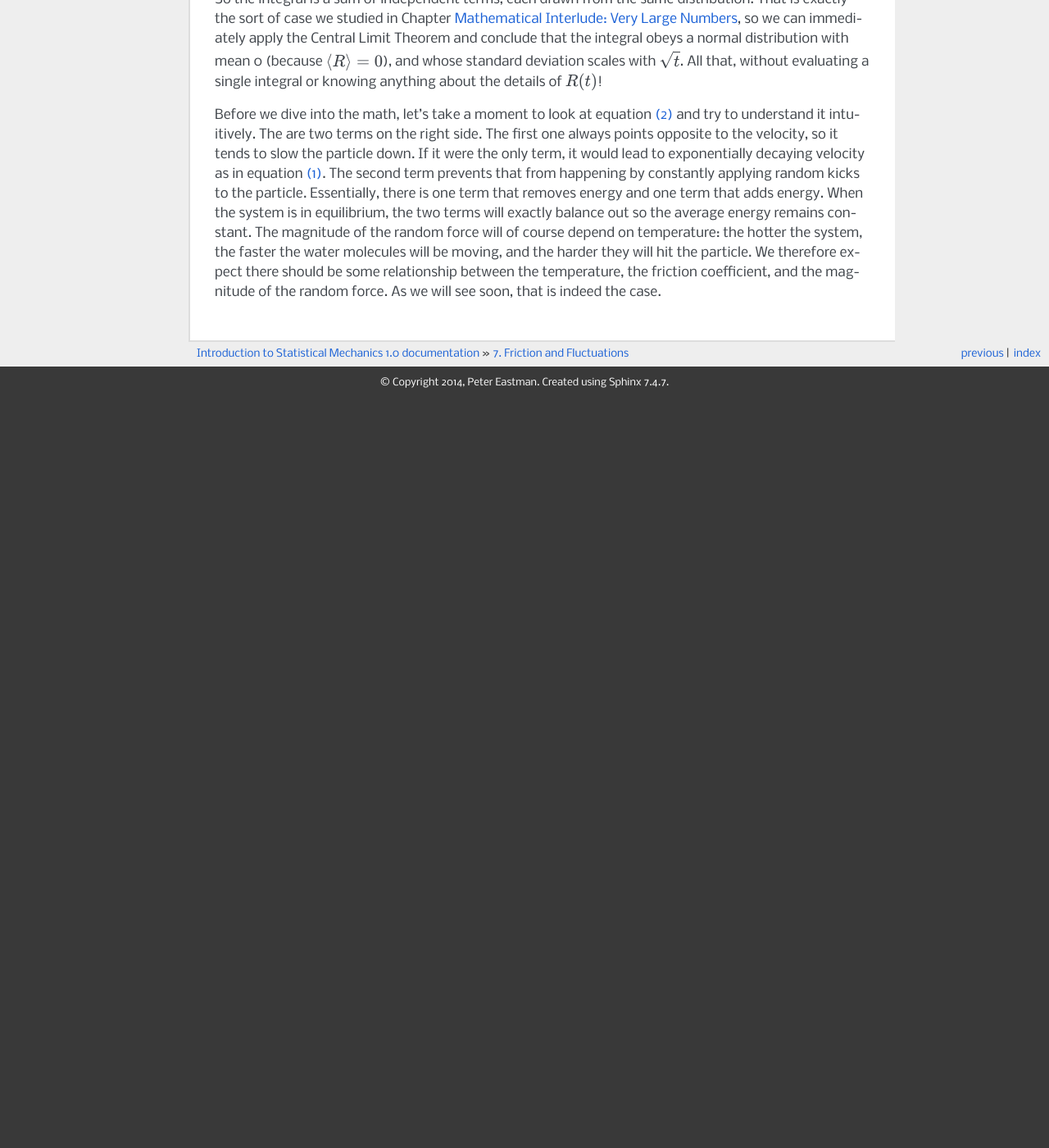
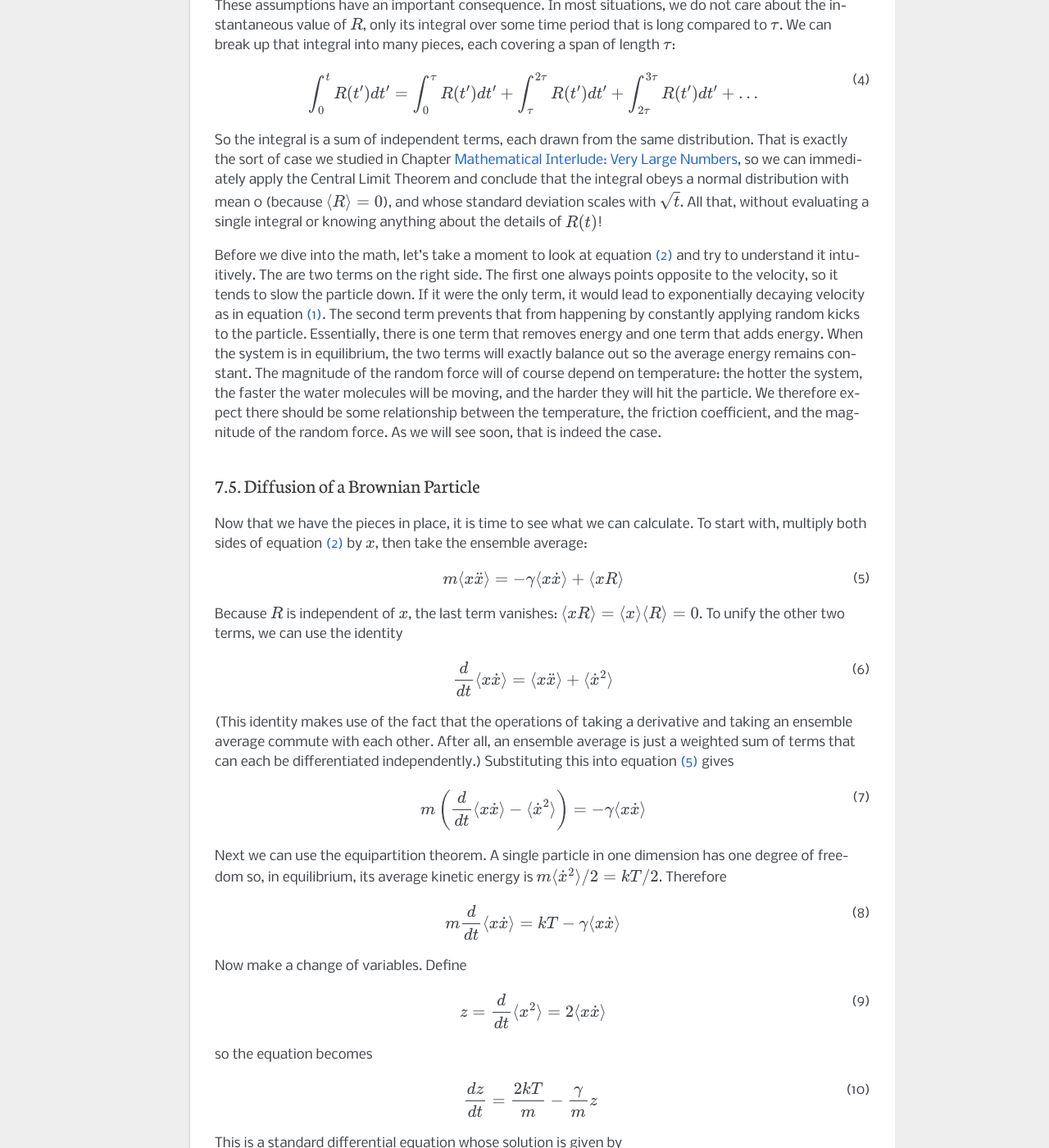
Before and after one commit to peastman/statmech, a Sphinx documentation site: the page built from source/friction.rst, in a window 1280 px wide and 1400 px high, scrolled down 3924 px. Shown: the whole window at 82% size. Built offline with Sphinx 7.4.7, drawn with Linux system fonts in a browser that asks for light colours; before the commit the page ends 4410 px from its top, so only the background shows below that; some of the changed text lies outside the part shown.

Commit message:
Continuing to write chapter 7

```diff
--- a/source/friction.rst
+++ b/source/friction.rst
@@ -152,21 +152,29 @@
     :label: brownian-equation
 
 :math:`R` is a "random" force describing the rapidly fluctuating interactions between the particle and water
-molecules.  We cannot hope to write an exact function for it, but we can still describe it statistically.  First, of
-course, it must have a mean value of 0: :math:`\langle R \rangle = 0`.  That is because we already separated out
-the average force into its own term.  We also assume it is independent of :math:`x`.  The interaction between the
-particle and the water is the same no matter where in the water bath the particle is located.
+molecules.  We cannot hope to write an exact function for it, but we can still describe it statistically.  We will make
+the following assumptions about it:
 
-Because it varies so rapidly and chaotically, we assume it is uncorrelated with itself except over very short time
-spans.  More precisely, we assume there is some maximum time :math:`\tau` over which it has any correlations, so that
+1. :math:`\langle R \rangle = 0`.  We already separated out the average force into its own term, so :math:`R` must have
+   a mean of 0.
 
-.. math::
-    \langle R(t) R(t+\delta t) \rangle = 0 \text{ if } \delta t > \tau
-    :label: langevin-noise-uncorrelated
+2. It is independent of :math:`x`.  The interaction between the particle and the water is the same no matter where in
+   the water bath the particle is located.
 
-This property has an important consequence.  In most situations, we do not care about the instantaneous value of
-:math:`R`, only its integral over some time period that is long compared to :math:`\tau`.  We can break up that
-integral into many pieces, each covering a span of length :math:`\tau`:
+3. Because it varies so rapidly and chaotically, we assume it is uncorrelated with itself except over very short time
+   spans.  More precisely, we assume there is some maximum time :math:`\tau` over which it has any correlations, so that
+
+   .. math::
+       \langle R(t) R(t+\delta t) \rangle = 0 \text{ if } \delta t > \tau
+       :label: langevin-noise-uncorrelated
+
+4. We also assume the *rate* at which correlations decay is independent of time, so that
+   :math:`\langle R(t) R(t+\delta t) \rangle` is independent of :math:`t`.  It depends only on :math:`\delta t`.  The
+   overall statistical properties of the random force are the same at all times.
+
+These assumptions have an important consequence.  In most situations, we do not care about the instantaneous value of
+:math:`R`, only its integral over some time period that is long compared to :math:`\tau`.  We can break up that integral
+into many pieces, each covering a span of length :math:`\tau`:
 
 .. math::
     \int_0^t R(t') dt' = \int_0^\tau R(t') dt' + \int_\tau^{2 \tau} R(t') dt' + \int_{2 \tau}^{3 \tau} R(t') dt' + \dots
@@ -187,3 +195,75 @@
 force will of course depend on temperature: the hotter the system, the faster the water molecules will be moving, and
 the harder they will hit the particle.  We therefore expect there should be some relationship between the temperature,
 the friction coefficient, and the magnitude of the random force.  As we will see soon, that is indeed the case.
+
+
+Diffusion of a Brownian Particle
+================================
+
+Now that we have the pieces in place, it is time to see what we can calculate.  To start with, multiply both sides of
+equation :eq:`brownian-equation` by :math:`x`, then take the ensemble average:
+
+.. math::
+    m \langle x \ddot{x} \rangle = -\gamma \langle x \dot{x} \rangle + \langle x R \rangle
+    :label: brownian-diffusion-step-1
+
+Because :math:`R` is independent of :math:`x`, the last term vanishes:
+:math:`\langle x R \rangle = \langle x \rangle \langle R \rangle = 0`.  To unify the other two terms, we can use the
+identity
+
+.. math::
+    \frac{d}{dt} \langle x \dot{x} \rangle = \langle x \ddot{x} \rangle + \langle \dot{x}^2 \rangle
+    :label: brownian-diffusion-step-2
+
+(This identity makes use of the fact that the operations of taking a derivative and taking an ensemble average commute
+with each other.  After all, an ensemble average is just a weighted sum of terms that can each be differentiated
+independently.)  Substituting this into equation :eq:`brownian-diffusion-step-1` gives
+
+.. math::
+    m \left( \frac{d}{dt} \langle x \dot{x} \rangle - \langle \dot{x}^2 \rangle \right) = -\gamma \langle x \dot{x} \rangle
+    :label: brownian-diffusion-step-3
+
+Next we can use the equipartition theorem.  A single particle in one dimension has one degree of freedom so, in
+equilibrium, its average kinetic energy is :math:`m \langle \dot{x}^2 \rangle/2 = kT/2`.  Therefore
+
+.. math::
+    m \frac{d}{dt} \langle x \dot{x} \rangle = kT -\gamma \langle x \dot{x} \rangle
+    :label: brownian-diffusion-step-4
+
+Now make a change of variables.  Define
+
+.. math::
+    z = \frac{d}{dt} \langle x^2 \rangle = 2 \langle x \dot{x} \rangle
+    :label: brownian-diffusion-step-5
+
+so the equation becomes
+
+.. math::
+    \frac{dz}{dt} = \frac{2kT}{m} -\frac{\gamma}{m} z
+    :label: brownian-diffusion-step-6
+
+This is a standard differential equation whose solution is given by
+
+.. math::
+    z = Ce^{-\frac{\gamma}{m}t} + \frac{2kT}{\gamma}
+    :label: brownian-diffusion-step-7
+
+You can easily verify that by substituting it back into equation :eq:`brownian-diffusion-step-6`.  :math:`C` is an
+arbitrary constant.
+
+We are almost done!  The first term in equation :eq:`brownian-diffusion-step-7` decays rapidly with time.  Taking the
+limit of large :math:`t`, we get
+
+.. math::
+    z = \frac{d}{dt} \langle x^2 \rangle = \frac{2kT}{\gamma}
+    :label: brownian-diffusion-step-8
+
+or integrating with respect to time and defining :math:`x(0)=0`,
+
+.. math::
+    \langle x^2 \rangle = \frac{2kT}{\gamma}t
+    :label: brownian-diffusion-step-9
+
+So as time passes, the mean squared distance traveled by the particle increases at a constant rate.  This was one of the
+main conclusions of Einstein's 1905 paper on Brownian motion, although he derived it by a somewhat different method.
+The approach used here was published a few years later, in 1908, by Paul Langevin.
```
